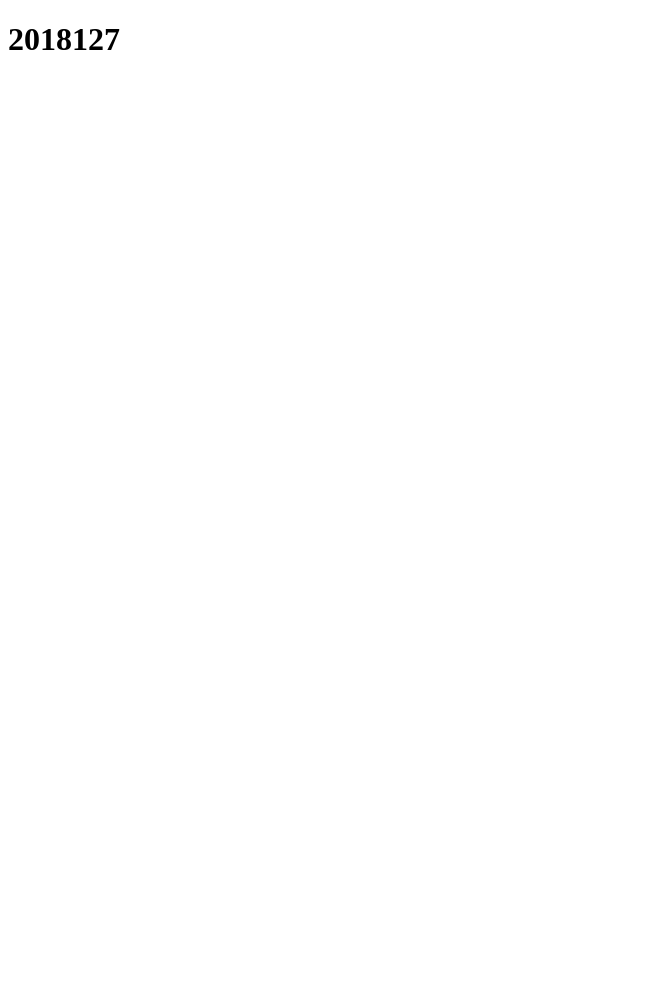
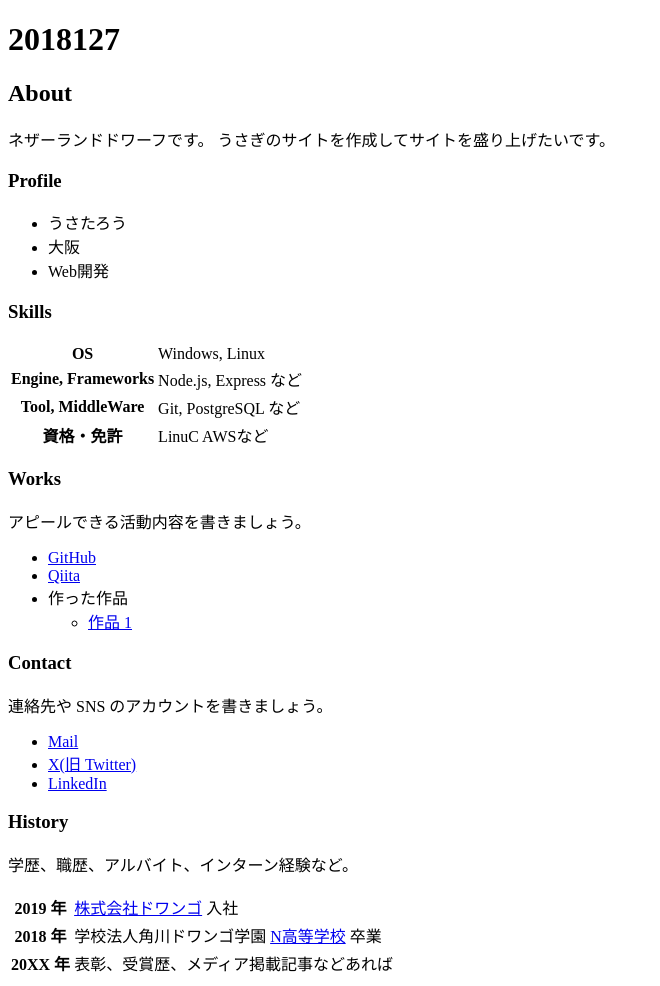
Before and after one commit to 2018127/2018127.github.io, a plain HTML site: page index.html in a window 1280 px wide. Shown: the whole page, without its empty margins (0-660 px from the left). Before the commit the page ends 800 px from the top, so only its background shows below. Drawn offline with Linux system fonts and the light colour scheme.

Commit message:
内容を拡充

```diff
--- a/index.html
+++ b/index.html
@@ -3,9 +3,80 @@
   <head>
     <meta charset="utf-8">
     <meta name="viewport" content="width=device-width, initial-scale=1">
-    <title>2018127のポートフォリオ</title>
+    <title>2018127のポートフォリオ  サイト</title>
   </head>
   <body>
     <h1>2018127</h1>
+
+    <h2>About</h2>
+    <p>
+      ネザーランドドワーフです。
+      うさぎのサイトを作成してサイトを盛り上げたいです。
+    </p>
+
+    <h3>Profile</h3>
+    <ul>
+      <li>うさたろう</li>
+      <li>大阪</li>
+      <li>Web開発</li>
+    </ul>
+
+    <h3>Skills</h3>
+    <table>
+      <tr>
+        <th>OS</th>
+        <td>Windows, Linux</td>
+      </tr>
+      <tr>
+        <th>Engine, Frameworks</th>
+        <td>Node.js, Express など</td>
+      </tr>
+      <tr>
+        <th>Tool, MiddleWare</th>
+        <td>Git, PostgreSQL など</td>
+      </tr>
+      <tr>
+        <th>資格・免許</th>
+        <td>LinuC AWSなど</td>
+      </tr>
+    </table>
+
+    <h3>Works</h3>
+    <p>アピールできる活動内容を書きましょう。</p>
+    <ul>
+      <li><a href="https://2018127.github.io/assessment/assessment.html">GitHub</a></li>
+      <li><a href="https://2018127.github.io">Qiita</a></li>
+      <li>
+        作った作品
+        <ul>
+          <li><a href="https://2018127.github.io/assessment/assessment.html">作品 1</a></li>
+        </ul>
+      </li>
+    </ul>
+
+    <h3>Contact</h3>
+    <p>連絡先や SNS のアカウントを書きましょう。</p>
+    <ul>
+      <li><a href="mailto:name@example.com">Mail</a></li>
+      <li><a href="https://twitter.com/n_yobikou">X(旧 Twitter)</a></li>
+      <li><a href="https://www.linkedin.com/">LinkedIn</a></li>
+    </ul>
+
+    <h3>History</h3>
+    <p>学歴、職歴、アルバイト、インターン経験など。</p>
+    <table>
+      <tr>
+        <th>2019 年</th>
+        <td><a href="https://dwango.co.jp/">株式会社ドワンゴ</a> 入社</td>
+      </tr>
+      <tr>
+        <th>2018 年</th>
+        <td>学校法人角川ドワンゴ学園 <a href="https://nnn.ed.jp/">N高等学校</a> 卒業</td>
+      </tr>
+      <tr>
+        <th>20XX 年</th>
+        <td>表彰、受賞歴、メディア掲載記事などあれば</td>
+      </tr>
+    </table>
   </body>
 </html>
```
